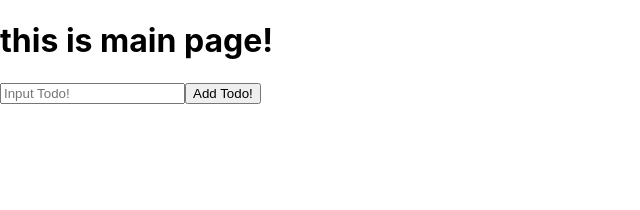
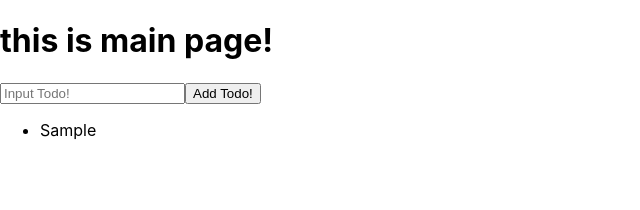
Before and after one commit to ga111o/firefox-startpage, a React (Create React App) app: page / in a window 1280 px wide. Both pictures are taken after typing "Sample" into the empty fields and a click on the button "Add Todo!". Shown: the top 210 px of the page, without its empty margins (0-640 px from the left). Built offline with nearby package versions, Linux system fonts and the light colour scheme.

Commit message:
todo list (no ui, no save func)

```diff
--- a/src/components/Todo.js
+++ b/src/components/Todo.js
@@ -28,6 +28,11 @@ function Todo() {
                 ></input>
                 <button>Add Todo!</button>
             </form>
+            <ul>
+                {todoList.map((item, index) => (
+                    <li key={index}>{item}</li>
+                ))}
+            </ul>
         </div>
     );
 }
```
